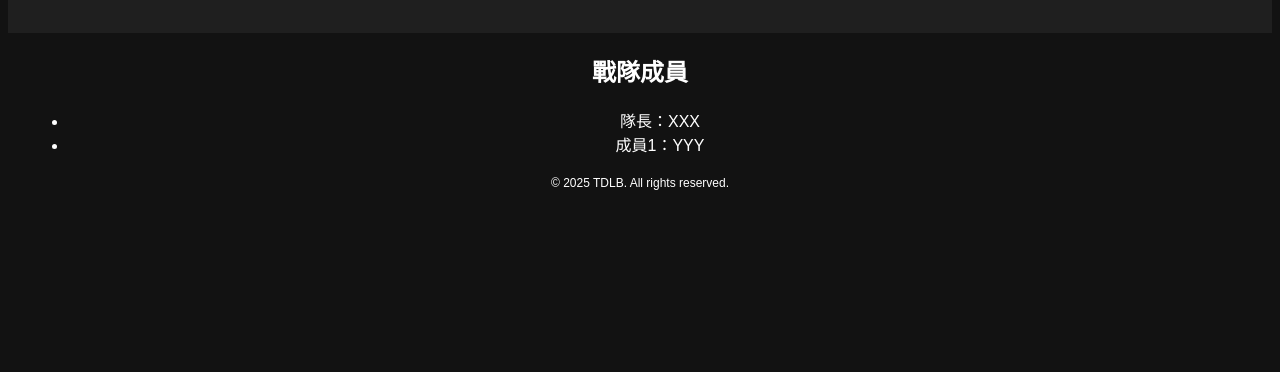
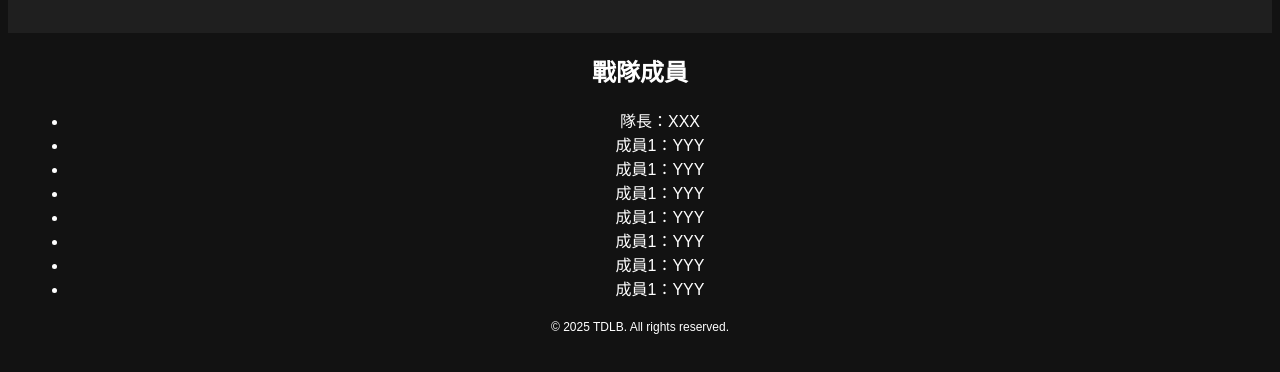
Before and after one commit to willis0102/TDLB, a plain HTML site: page index.html in a window 1280 px wide. Shown: the part 144-516 px from the top of the page. Drawn offline with Linux system fonts and the light colour scheme.

Commit message:
Update index.html

```diff
--- a/index.html
+++ b/index.html
@@ -17,6 +17,12 @@
         <ul>
             <li>隊長：XXX</li>
             <li>成員1：YYY</li>
+                <li>成員1：YYY</li>
+                <li>成員1：YYY</li>
+                <li>成員1：YYY</li>
+                <li>成員1：YYY</li>
+                <li>成員1：YYY</li>
+                <li>成員1：YYY</li>
         </ul>
     </section>
 
```
